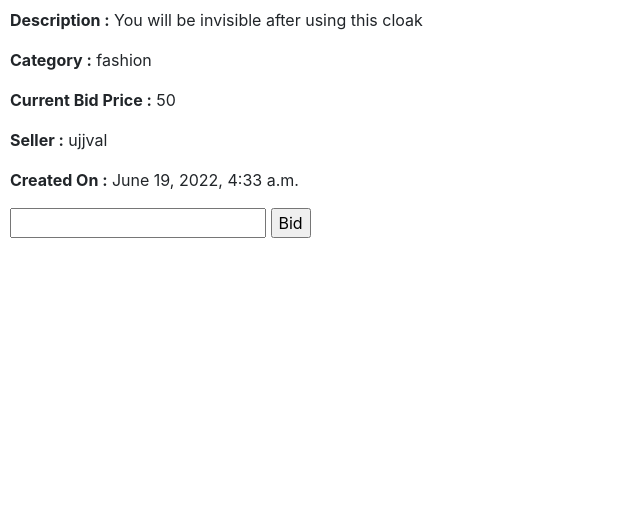
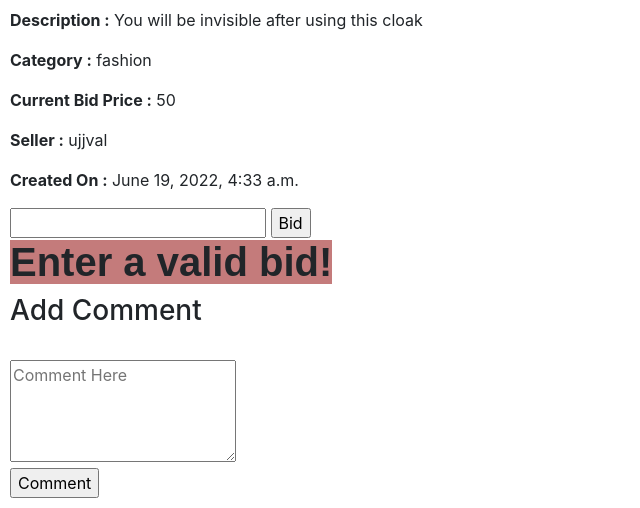
Before and after one commit to ujjvaljoshi45/CS50W-Projects, a Django app: page /list/4 in a window 1280 px wide. Shown: the part 509-1017 px from the top of the page, without its empty margins (0-640 px from the left). Before the commit the page ends 747 px from the top, so only its background shows below. Run offline with Django 4.2, Linux system fonts and the light colour scheme; data comes from the database, SQL or seed files in the repository; data that the repository does not hold is empty; some libraries are stand-ins or nearby versions.

Commit message:
issue solved and comments added

```diff
--- a/SQL/commerce/auctions/models.py
+++ b/SQL/commerce/auctions/models.py
@@ -27,7 +27,7 @@ class Comment(models.Model):
    user = models.CharField(max_length=64)
    commet = models.CharField(max_length=64)
    bid_id = models.IntegerField()
-   tempstamp = models.DateTimeField(auto_now_add=True)
+   timestamp = models.DateTimeField(auto_now_add=True)
 
 class Watchlist(models.Model):
    user = models.CharField(max_length=64)
--- a/SQL/commerce/auctions/templates/auctions/list_page.html
+++ b/SQL/commerce/auctions/templates/auctions/list_page.html
@@ -1,11 +1,6 @@
 {% extends 'auctions/layout.html' %}
 
 {% block body %}
-
-    {% if message %}
-        <div>{{ message }}</div>
-    {% endif %}
-
     <div>
         <h1><strong>{{ product.title }}</strong></h1> <br>
     </div>
@@ -22,11 +17,40 @@
 
     {% if user.username != product.seller_name %}
         <div>
-            <form action="{% url 'new_bid' product.id %}" method="post">
+            <form action="{% url 'list' product.id %}" method="post">
                 {% csrf_token %}
                 <input type="number" name="new_bid" placeholder="{{product.start_bid}}" required>
                 <input type="submit" value="Bid">
             </form>
         </div>
     {% endif %}
+    {% if message %}
+    <div>
+        <h1><strong><span style="background-color: rgb(196, 123, 123); font-family: sans-serif;" >{{message}}</span></strong> </h1>
+    </div>
+    {% endif %}
+
+    <div>
+        {% if comments %}
+            {% for comment in comments %}
+                <h5>{{ comment.user }}</h5>
+                <p>{{comment.commet}}</p>
+                <p>{{comment.timestamp}}</p>
+            {% endfor %}
+        {% endif %}
+    </div>
+
+    <div>
+        {% if user.username != product.seller_name %}
+            <h3>Add Comment</h3>
+            <form action="{% url 'add_comment' product.id %}" method="post">
+                {% csrf_token %}
+                <input name="username" type="hidden" value="{{ user.username }}">
+                <br>
+                <textarea name="comment" rows="4" placeholder="Comment Here"></textarea>
+                <br>
+                <input type="submit" value="Comment">
+            </form>
+        {% endif %}
+    </div>
 {% endblock %}
--- a/SQL/commerce/auctions/urls.py
+++ b/SQL/commerce/auctions/urls.py
@@ -10,7 +10,7 @@ urlpatterns = [
     path("watchlist",views.watchlist, name="watchlist"),
     path("create_listing",views.create_listing, name="create_listing"),
     path("logout", views.logout_view, name="logout"),
-    path("new_bid/<int:list_id>",views.new_bid, name="new_bid"),
     path("list/<int:list_id>",views.list_page,name="list"),
+    path("add_comment/<int:list_id>",views.add_comment,name="add_comment"),
     path("register", views.register, name="register")
 ]
--- a/SQL/commerce/auctions/views.py
+++ b/SQL/commerce/auctions/views.py
@@ -1,6 +1,7 @@
 from dataclasses import fields
 from pyexpat import model
 from typing import List
+from xml.etree.ElementTree import Comment
 from django.contrib.auth import authenticate, login, logout
 from django.db import IntegrityError
 from django.forms import ModelForm
@@ -8,12 +9,8 @@ from django.http import HttpResponse, HttpResponseRedirect
 from django.shortcuts import redirect, render
 from django.urls import reverse
 
-from .models import Bid, User, Listing
+from .models import Bid, User, Listing, Comment
 
-class ListingForm(ModelForm):
-    class Meta:
-        model = Listing
-        fields = ['title','description','bid_start','category','image_url']
 def index(request):
     return render(request, "auctions/index.html",{
         "listing" : Listing.objects.all()
@@ -102,25 +99,31 @@ def create_listing(request):
     else:
         return render(request,"auctions/create_listing.html")
 def list_page(request,list_id):
+    item = Listing.objects.get(id = list_id)
+    new_bid = 0
+    comments = "No comments added!"
+    if request.POST:
+        comments = Comment.objects.get(id = list_id)
+        new_bid = int(request.POST.get('new_bid'))
+    if new_bid > item.bid_start:
+        item.bid_start = int(request.POST.get('new_bid'))
+        item.save()
+        bid = Bid()
+        bid.user = request.POST.get('username')
+        bid.bid_id = list_id
+        bid.title = item.title
+        bid.bid = item.bid_start
+        return render(request,"auctions/list_page.html",{
+            "product":item,
+            "comments":Comment.objects.all()
+        })
+    else:
+        return render(request,"auctions/list_page.html",{
+            "product":item,
+            "comments":Comment.objects.all(),
+            "message":"Enter a valid bid!"
+        })
 
-    item = Listing.objects.get(id = list_id)
-    return render(request,"auctions/list_page.html",{
-        "product":item
-    })
-
-def new_bid(request,list_id):
-    item = Listing.objects.get(id = list_id)
-    if (int(request.POST.get('new_bid')) <= item.bid_start):
-        return redirect("list",list_id)
-
-    item.bid_start = int(request.POST.get('new_bid'))
-    item.save()
-    bid = Bid()
-    bid.user = request.POST.get('username')
-    bid.bid_id = list_id
-    bid.title = item.title
-    bid.bid = item.bid_start
-    return redirect("list",list_id)
 def category(request,category):
     category_products = Listing.objects.filter(category=category)
     empty = False
@@ -132,3 +135,19 @@ def category(request,category):
         "empty":empty,
         "products":category_products
     })
+
+def add_comment(request,list_id):
+    item = Listing.objects.get(id = list_id)
+    comment = Comment()
+    if request.POST:
+        comment.user = request.POST.get('username')
+        comment.commet = request.POST.get('comment')
+        comment.bid_id = list_id
+        comment.save()
+        return render(request,"auctions/list_page.html",{
+            "product": Listing.objects.get(id = list_id),
+            "comments":Comment.objects.all()
+        })
+    return render(request,"auctions/list_page.html",{
+        "product": Listing.objects.get(id = list_id)
+    })
```
Also changed, not shown: SQL/commerce/auctions/migrations/0003_rename_tempstamp_comment_timestamp.py (added), SQL/commerce/db.sqlite3.
